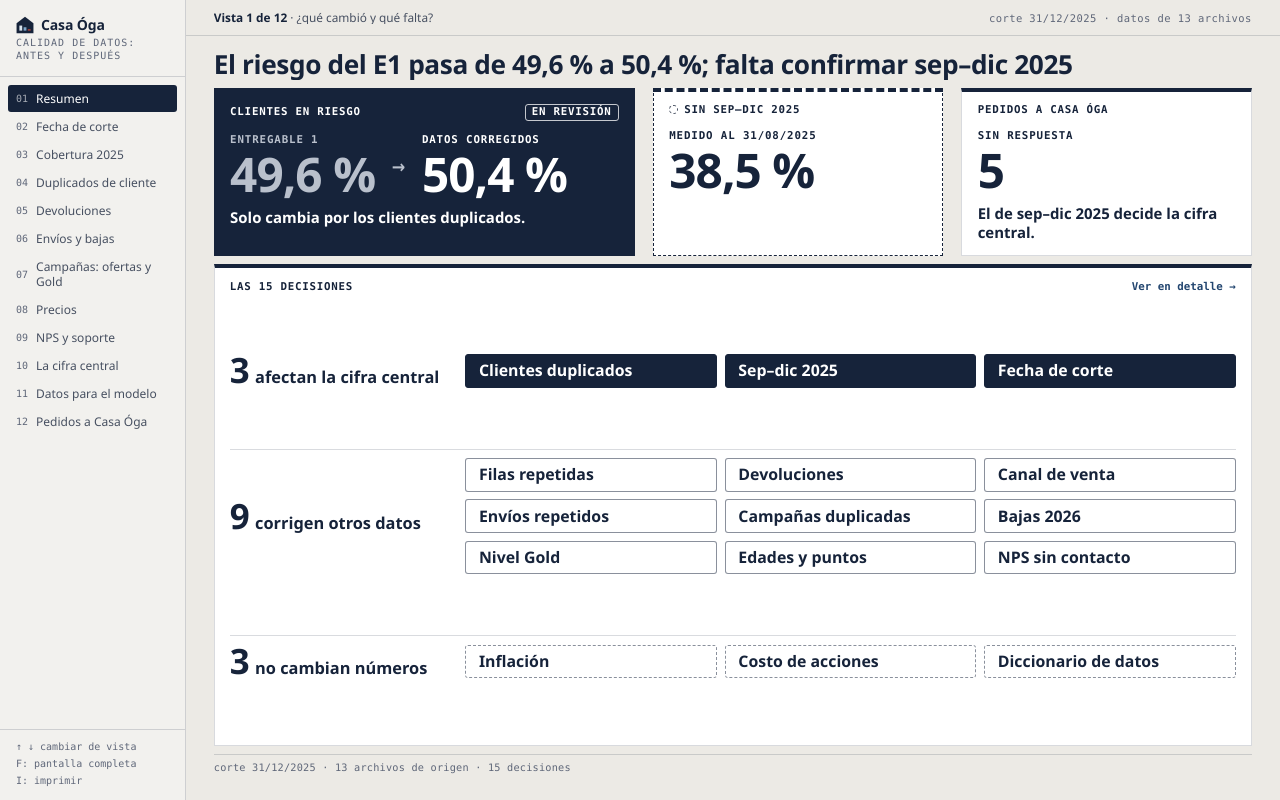
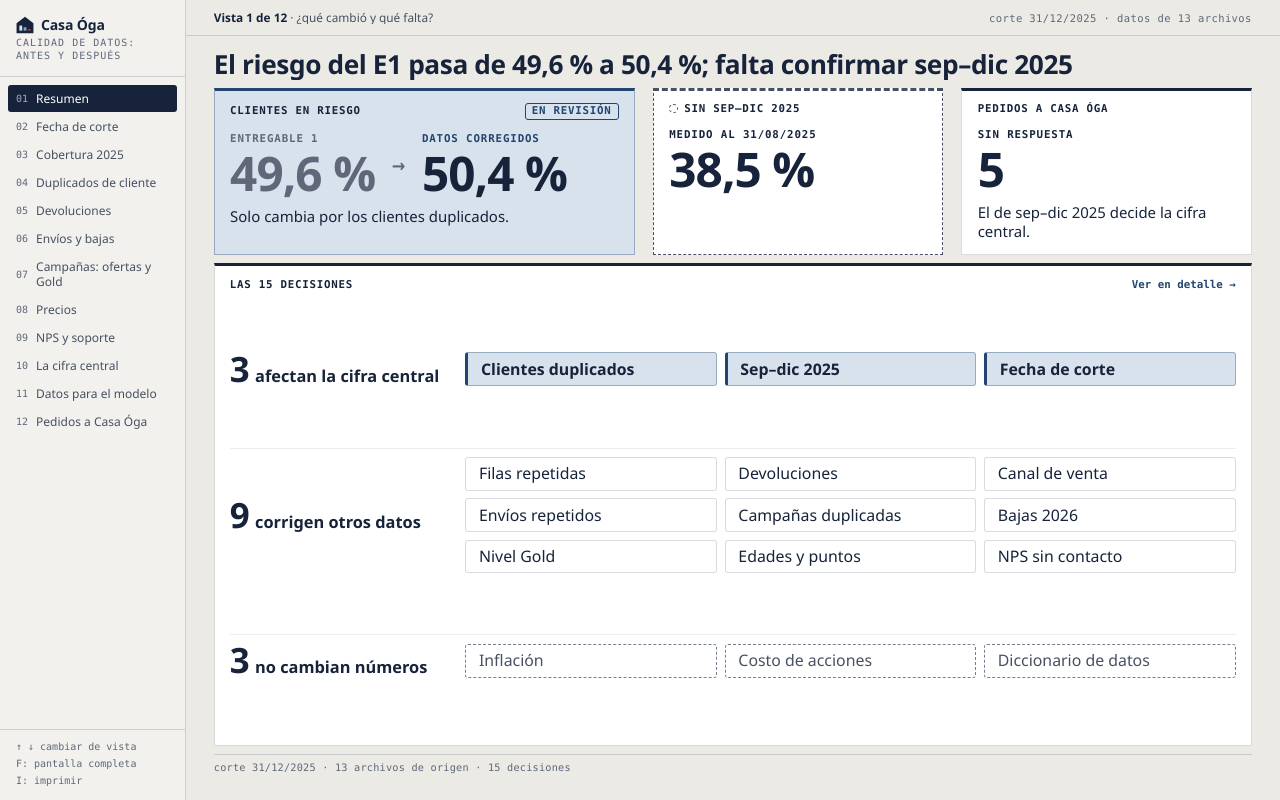
Before and after one commit to SebasCaules/TP_82.21-Data-Driven, a React (Vite) app in the folder e2/: page / in a window 1280 px wide. Built offline with nearby package versions, Linux system fonts and the light colour scheme.

Commit message:
E2 V01: contraste intermedio. La cifra central y sus tres fichas en azul claro con filete --acc en vez del negativo en tinta; bordes finos y pesos del resto del tablero

```diff
--- a/e2/src/estilos_e2.css
+++ b/e2/src/estilos_e2.css
@@ -145,39 +145,39 @@
 .solo-lector { position: absolute; width: 1px; height: 1px; overflow: hidden; clip: rect(0 0 0 0); white-space: nowrap; }
 
 /* V01 (25/09): resumen. Tres tarjetas con la respuesta y, debajo, las 15 decisiones como fichas
-   en tres grupos. Segunda pasada del 25/09 (pedido del usuario: más contraste, menos texto): todo
-   en tinta, cifras más grandes y en negrita, y la cifra central en negativo, igual que las fichas
-   de las decisiones que la afectan. Las cifras y las fichas crecen con el ancho y con el alto. */
+   en tres grupos. Segunda pasada del 25/09 (pedido del usuario: más contraste, menos texto) y
+   tercera (el negativo en tinta quedó demasiado fuerte): texto en tinta y cifras grandes, pero la
+   cifra central y las fichas que la afectan se marcan con el azul claro de la fila activa del E1
+   (--azul1) y un filete en --acc, no con un bloque oscuro. Las cifras y las fichas crecen con el
+   ancho y con el alto. */
 .v01r-kpis {
   flex-shrink: 0;
   display: grid; grid-template-columns: minmax(0, 1.45fr) minmax(0, 1fr) minmax(0, 1fr);
   gap: clamp(10px, 1.4vw, 24px);
 }
-.v01r-kpis .tarjeta { min-width: 0; border-top-width: 4px; padding: clamp(12px, 1.6vh, 20px) clamp(14px, 1.2vw, 22px); }
+.v01r-kpis .tarjeta { min-width: 0; padding: clamp(12px, 1.6vh, 20px) clamp(14px, 1.2vw, 22px); }
 .v01r .kpi-lbl { color: var(--ink); font-size: var(--e2-rot); }
 .v01r-kpis .ban-par { margin-top: clamp(8px, 1.4vh, 16px); }
 .v01r-kpis .par-lbl { color: var(--ink); }
-.v01r-kpis .par-val.v01r-val { font-size: clamp(34px, calc(1.1vw + 4.2vh), 100px); font-weight: 700; color: var(--ink); }
-.v01r-linea { margin: clamp(6px, 1vh, 12px) 0 0; font: 600 clamp(12.5px, calc(0.2vw + 1.3vh + 2px), 20px)/1.3 var(--fuente); color: var(--ink); }
+.v01r-kpis .par-val.v01r-val { font-size: clamp(34px, calc(1.1vw + 4.2vh), 100px); font-weight: 600; color: var(--ink); }
+.v01r-linea { margin: clamp(6px, 1vh, 12px) 0 0; font: 500 clamp(12.5px, calc(0.2vw + 1.3vh + 2px), 20px)/1.3 var(--fuente); color: var(--ink); }
 /* La sensibilidad es una hipótesis: la tarjeta entera va punteada (forma, no color), con el aro
    de ParDoble en el rótulo. */
-.v01r-kpis .tarjeta.v01r-si { border: 1.5px dashed var(--ink); border-top: 4px dashed var(--ink); }
+.v01r-kpis .tarjeta.v01r-si { border: 1px dashed var(--mut2); border-top: 3px dashed var(--mut2); }
 
-/* La cifra central en negativo: es lo primero que tiene que ver la sala. El E1 queda en gris
-   claro y los datos corregidos en blanco (8,6:1 y 15:1 sobre la tinta). */
-.v01r-kpis .v01r-heroe { background: var(--ink); border-color: var(--ink); }
-.v01r-heroe .kpi-lbl, .v01r-heroe .v01r-linea { color: #fff; }
+/* La cifra central, en azul claro con filete --acc: es lo primero que tiene que ver la sala. El
+   E1 en gris (4,4:1 sobre el azul, texto grande) y los datos corregidos en tinta (12:1). */
+.v01r-kpis .v01r-heroe { background: var(--azul1); border-color: rgba(34, 69, 111, .35); border-top-color: var(--acc); }
 .v01r-heroe .ban-par .par-antes .par-lbl,
 .v01r-heroe .ban-par .par-antes .par-val.v01r-val,
-.v01r-heroe .ban-par .par-flecha { color: var(--gris2); }
-.v01r-heroe .ban-par .par-despues .par-lbl,
-.v01r-heroe .ban-par .par-despues .par-val.v01r-val { color: #fff; }
+.v01r-heroe .ban-par .par-flecha { color: var(--mut); }
+.v01r-heroe .ban-par .par-despues .par-lbl { color: var(--acc); }
 .v01r-heroe .kpi-lbl b.v01r-tag {
-  color: #fff; border: 1px solid rgba(255, 255, 255, .75); border-radius: 3px;
+  color: var(--acc); border: 1px solid var(--acc); border-radius: 3px;
   padding: 1px 6px; font-weight: 600; white-space: nowrap;
 }
 
-.v01r-mapa { flex: 1; min-height: 0; border-top-width: 4px; }
+.v01r-mapa { flex: 1; min-height: 0; }
 .v01r-grupos {
   flex: 1; min-height: 0;
   display: flex; flex-direction: column; justify-content: space-evenly;
@@ -186,30 +186,29 @@
 .v01r-grupo {
   display: grid; grid-template-columns: clamp(190px, 17vw, 330px) minmax(0, 1fr);
   column-gap: clamp(10px, 1.4vw, 24px); align-items: center;
-  padding-top: clamp(4px, 1vh, 12px); border-top: 1px solid var(--bd);
+  padding-top: clamp(4px, 1vh, 12px); border-top: 1px solid var(--bd2);
 }
 .v01r-grupo:first-child { border-top: 0; padding-top: 0; }
 .v01r-gcab { display: flex; align-items: baseline; gap: .4em; }
-.v01r-n { font: 700 clamp(28px, calc(0.6vw + 3.4vh), 62px)/1 var(--fuente); letter-spacing: -.02em; color: var(--ink); }
+.v01r-n { font: 600 clamp(28px, calc(0.6vw + 3.4vh), 62px)/1 var(--fuente); letter-spacing: -.02em; color: var(--ink); }
 .v01r-gtxt { font: 600 clamp(13px, calc(0.2vw + 1.6vh + 1px), 23px)/1.2 var(--fuente); color: var(--ink); }
 /* (25/09) Grilla de tres columnas iguales en los tres grupos: las fichas miden lo mismo y
    quedan alineadas de un grupo al otro, en vez de cortar el renglón donde cae cada texto. */
 .v01r-fichas { display: grid; grid-template-columns: repeat(3, minmax(0, 1fr)); gap: clamp(6px, 0.6vw, 12px); }
 .v01r-ficha {
   display: flex; align-items: center; width: 100%; min-width: 0;
-  padding: .4em .8em; border: 1.5px solid rgba(22, 35, 58, .5); border-radius: 3px;
+  padding: .4em .8em; border: 1px solid var(--bd); border-radius: 3px;
   background: var(--sup); color: var(--ink); text-align: left;
-  font: 600 clamp(12.5px, calc(0.2vw + 1.6vh + 0.5px), 22px)/1.2 var(--fuente);
+  font: 500 clamp(12.5px, calc(0.2vw + 1.6vh + 0.5px), 22px)/1.2 var(--fuente);
   white-space: nowrap; overflow: hidden; text-overflow: ellipsis;
 }
 button.v01r-ficha { cursor: pointer; }
-button.v01r-ficha:hover { background: var(--azul1); }
+button.v01r-ficha:hover { border-color: var(--acc); }
 button.v01r-ficha:focus-visible { outline: 2px solid var(--acc); outline-offset: 2px; }
-/* Las que afectan la cifra central, en negativo como su tarjeta; las que no cambian ningún
-   número, con borde punteado. */
-.g-central .v01r-ficha { background: var(--ink); border-color: var(--ink); color: #fff; }
-.g-central button.v01r-ficha:hover { background: var(--acc); border-color: var(--acc); }
-.g-sin .v01r-ficha { border-style: dashed; }
+/* Las que afectan la cifra central, con el azul claro y el filete de su tarjeta; las que no
+   cambian ningún número, con borde punteado y la letra un paso más suave. */
+.g-central .v01r-ficha { background: var(--azul1); border-color: rgba(34, 69, 111, .35); border-left: 3px solid var(--acc); font-weight: 600; }
+.g-sin .v01r-ficha { border-style: dashed; border-color: var(--gris); color: var(--mut2); }
 
 /* V01 · detalle (24/09): la tabla escala con la pantalla y cada celda de texto entra en hasta dos
    renglones (.clamp2), en pantalla y en la hoja impresa. Antes, a 1152×640 y en el PDF, el
```
Also changed, not shown: e2/DISENO.md (+1 -1 lines).
